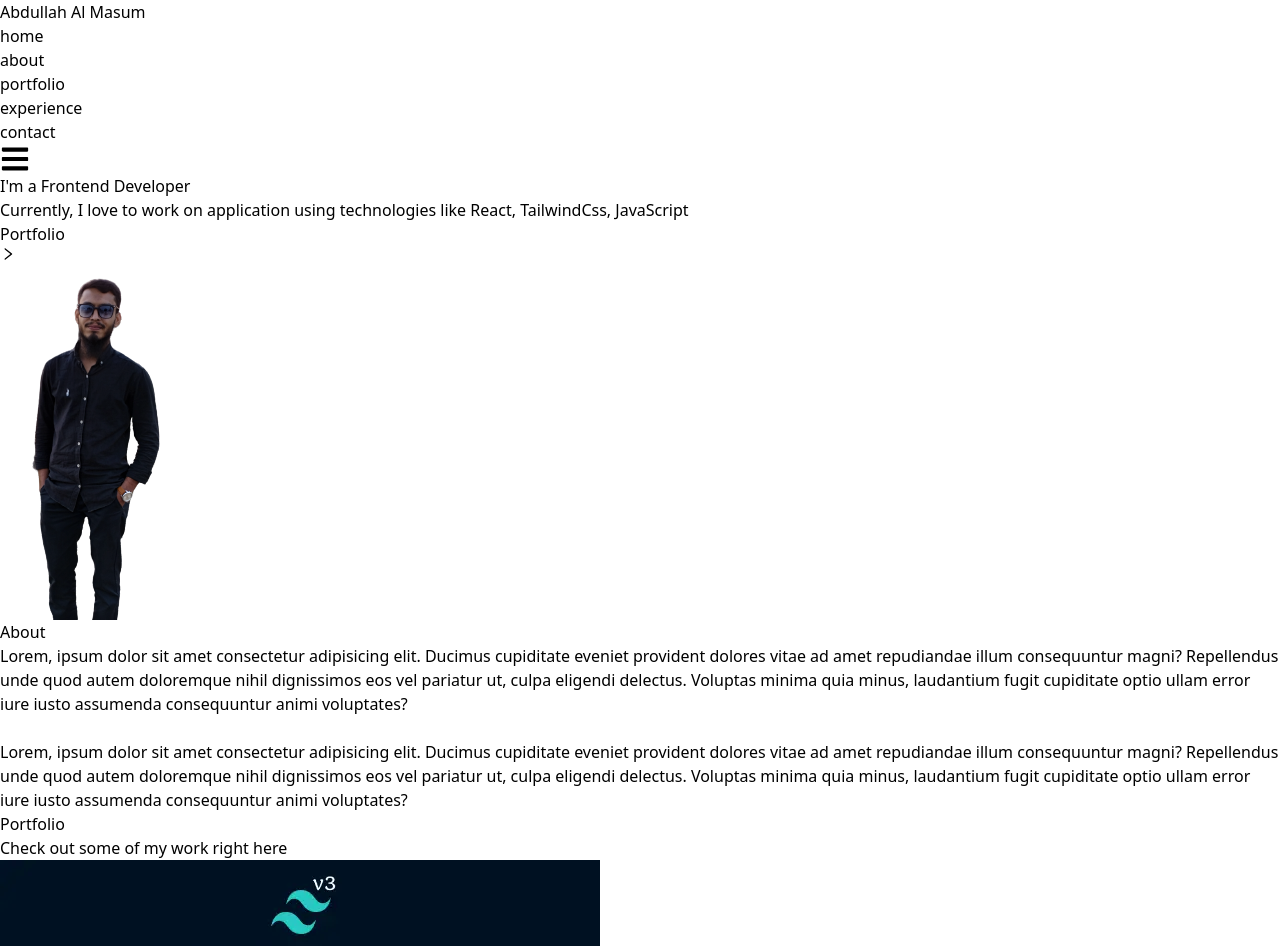
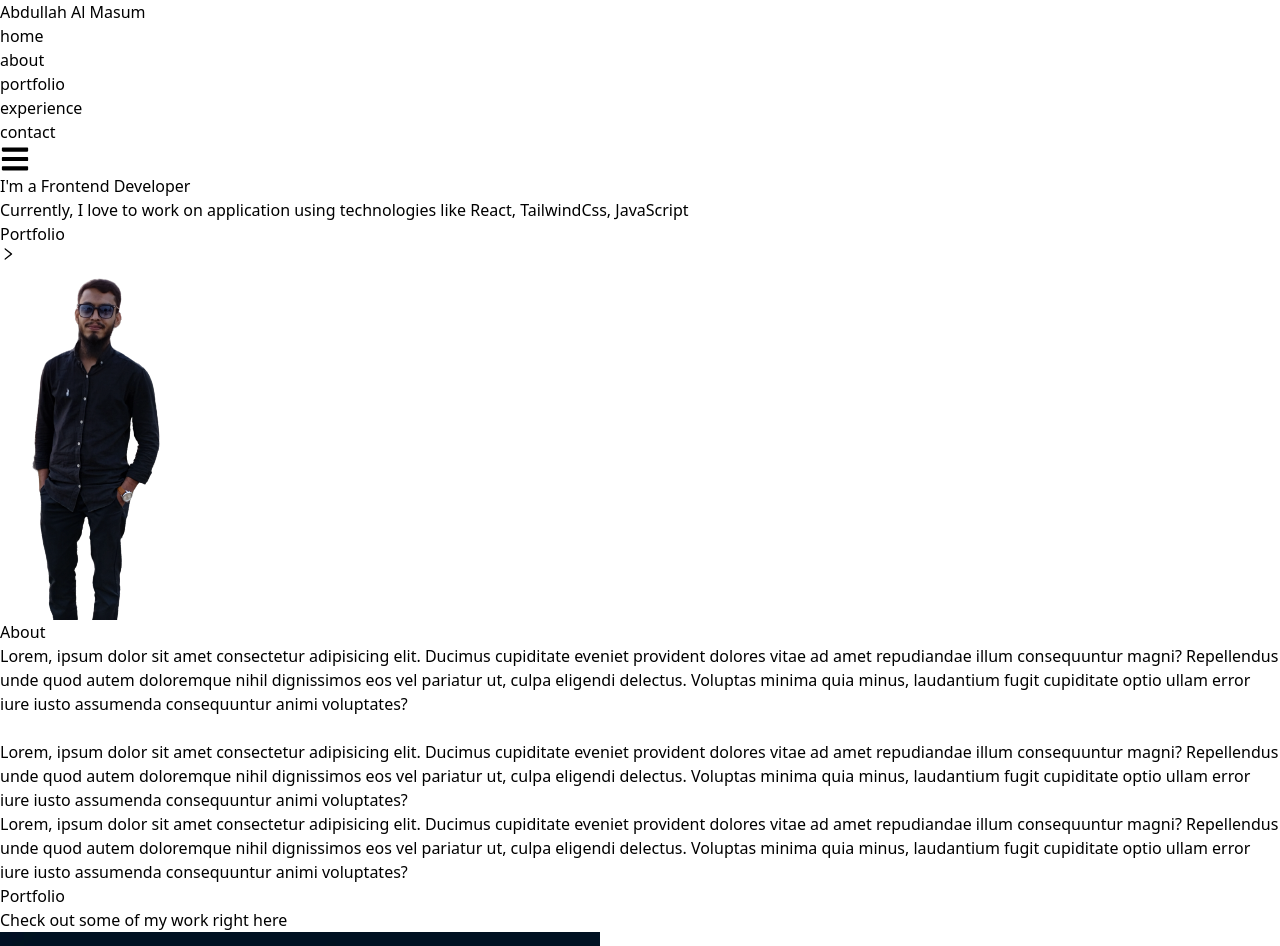
Before and after one commit to Masum267/Portfolio-React, a React (Vite) app: page / in a window 1280 px wide. Shown: the top 946 px of the page. Built offline with nearby package versions, Linux system fonts and the light colour scheme.

Commit message:
Add a p tag in About.jsx

```diff
--- a/src/pages/About.jsx
+++ b/src/pages/About.jsx
@@ -38,6 +38,16 @@ function About() {
                     minus, laudantium fugit cupiditate optio ullam error
                     iure iusto assumenda consequuntur animi voluptates?
                 </p>
+                <p className='text-xl'>
+                    Lorem, ipsum dolor sit amet consectetur
+                    adipisicing elit. Ducimus cupiditate eveniet
+                    provident dolores vitae ad amet repudiandae
+                    illum consequuntur magni? Repellendus unde quod
+                    autem doloremque nihil dignissimos eos vel pariatur
+                    ut, culpa eligendi delectus. Voluptas minima quia
+                    minus, laudantium fugit cupiditate optio ullam error
+                    iure iusto assumenda consequuntur animi voluptates?
+                </p>
 
             </div>
         </div>
```
Also changed, not shown: src/pages/Nothing.jsx (added, +10 -0 lines).
